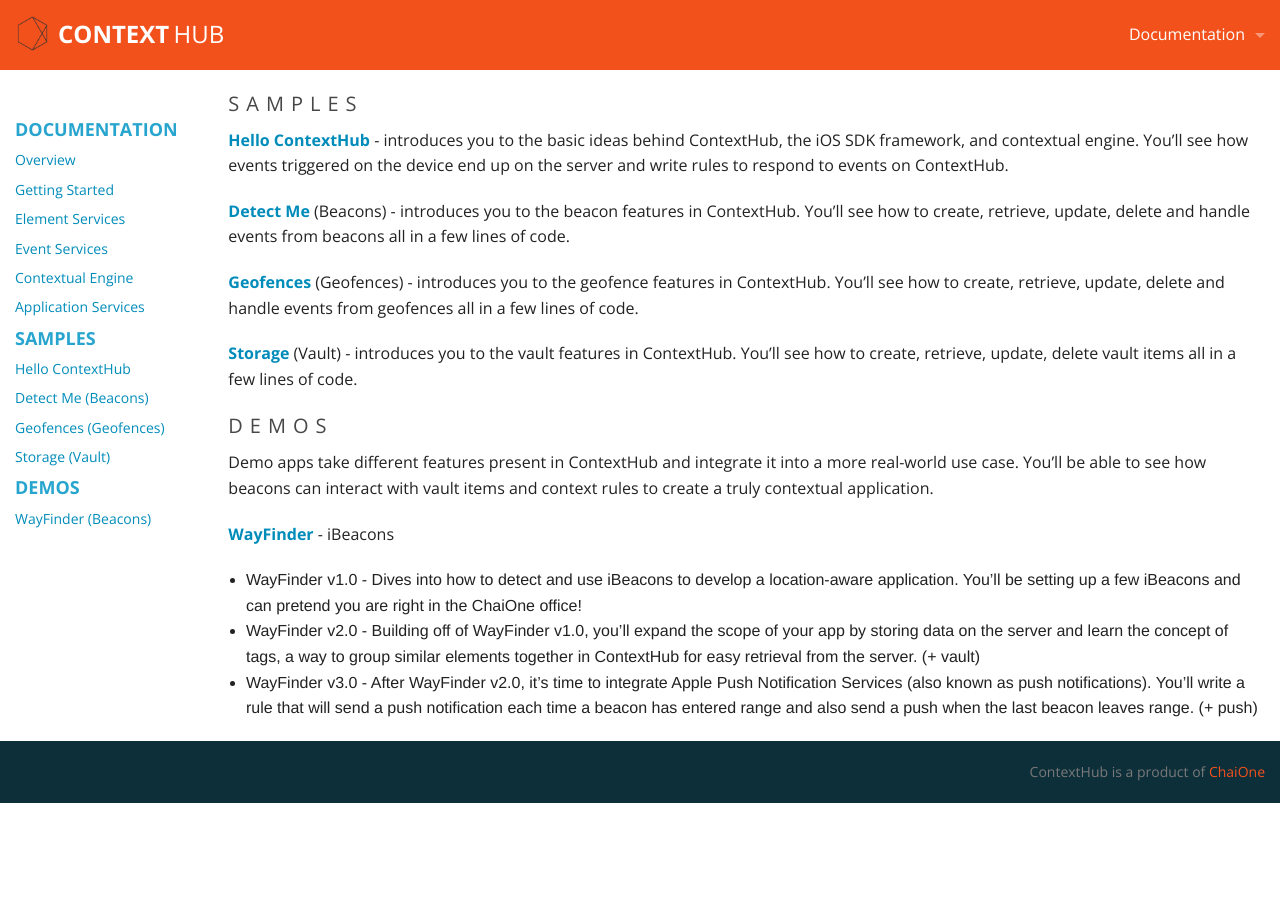
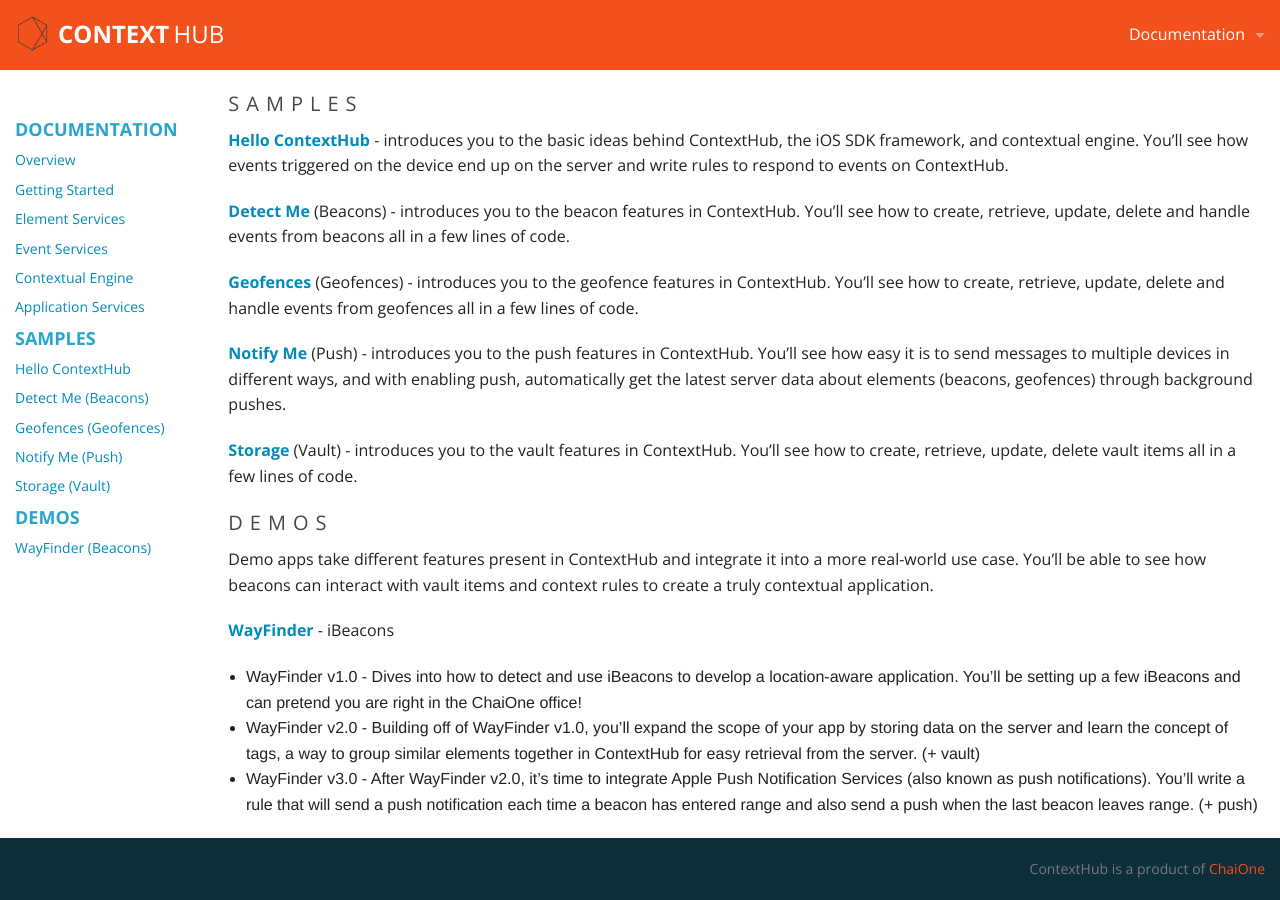
Before and after one commit to contexthub/contexthub.github.io, a Jekyll site: the page built from getting-started/index.md, in a window 1280 px wide and 900 px high, scrolled down 1095 px. Built offline with Jekyll 4.4.1, drawn with Linux system fonts in a browser that asks for light colours; a style sheet for code colours, icons or effects is not loaded; before the commit the page ends 1898 px from its top, so only the background shows below that.

Commit message:
Add push sample

```diff
--- a/_includes/menu.html
+++ b/_includes/menu.html
@@ -10,7 +10,7 @@
 <!--<li><a href="/awareness">Awareness (Contexts)</a></li>-->
 <li><a href="/detect-me">Detect Me (Beacons)</a></li>
 <li><a href="/geofences">Geofences (Geofences)</a></li>
-<!--<li><a href="/notifyme">Notify Me (Push)</a></li>-->
+<li><a href="/notifyme">Notify Me (Push)</a></li>
 <li><a href="/storage">Storage (Vault)</a></li>
 <li class="heading"><h4>Demos</h4></li>
 <li><a href="/wayfinder">WayFinder (Beacons)</a></li>
--- a/getting-started/index.md
+++ b/getting-started/index.md
@@ -43,6 +43,8 @@ Sample apps are available to walk you through the different services ContextHub
 
 **[Geofences](https://github.com/contexthub/geofences)** (Geofences) - introduces you to the geofence features in ContextHub. You'll see how to create, retrieve, update, delete and handle events from geofences all in a few lines of code.
 
+**[Notify Me](https://github.com/contexthub/geofences)** (Push) - introduces you to the push features in ContextHub. You'll see how easy it is to send messages to multiple devices in different ways, and with enabling push, automatically get the latest server data about elements (beacons, geofences) through background pushes.
+
 **[Storage](https://github.com/contexthub/storage)** (Vault) - introduces you to the vault features in ContextHub. You'll see how to create, retrieve, update, delete vault items all in a few lines of code.
 
 ### Demos
```
